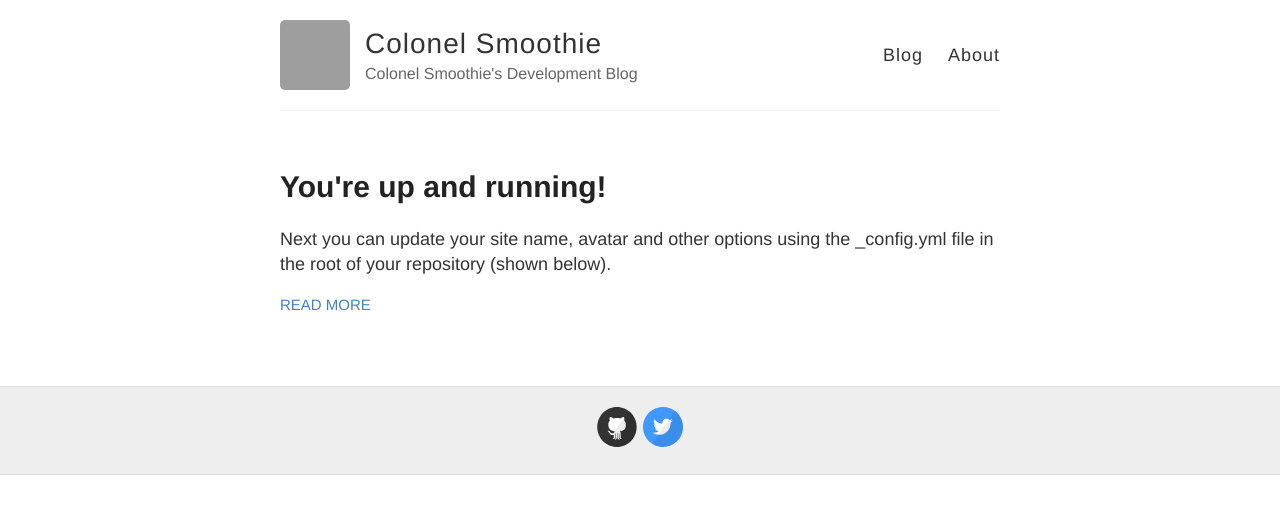
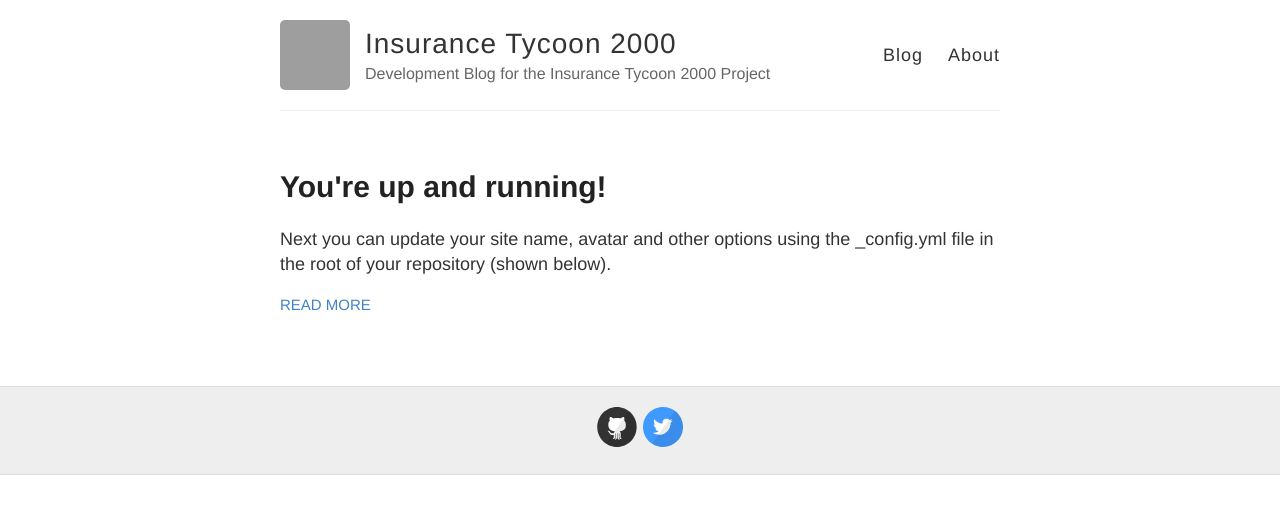
Before and after one commit to colonelsmoothie/insurancetycoon2000, a Jekyll site: the page built from index.html, in a window 1280 px wide. Shown: the top 514 px of the page. Built offline with Jekyll 4.4.1, drawn with Linux system fonts in a browser that asks for light colours; grey boxes are pictures that could not be loaded.

Commit message:
personalize page

```diff
--- a/_config.yml
+++ b/_config.yml
@@ -3,10 +3,10 @@
 #
 
 # Name of your site (displayed in the header)
-name: Colonel Smoothie
+name: Insurance Tycoon 2000
 
 # Short bio or description (displayed in the header)
-description: Colonel Smoothie's Development Blog
+description: Development Blog for the Insurance Tycoon 2000 Project
 
 # URL of your avatar or profile pic (you could use your GitHub profile pic)
 avatar: https://avatars3.githubusercontent.com/u/3887707?s=460&v=4
```
